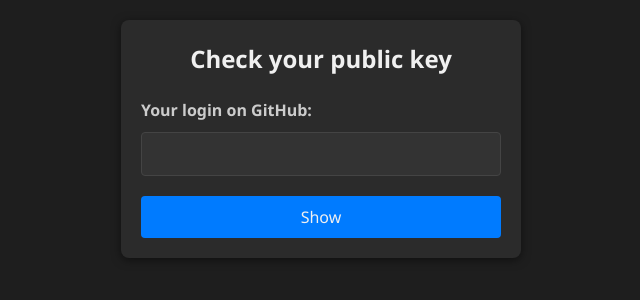
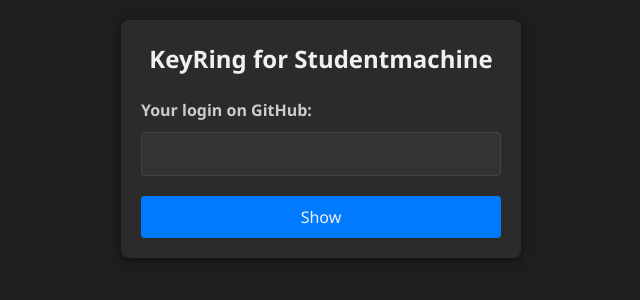
Before and after one commit to marcin-filipiak/cpp_studentmachine, a PHP site: page /keyring/index.php in a window 1280 px wide. Shown: the top 300 px of the page, without its empty margins (319-959 px from the left). Run offline with PHP 8.4, Linux system fonts and the light colour scheme.

Commit message:
Update index.php

```diff
--- a/server/src/keyring/index.php
+++ b/server/src/keyring/index.php
@@ -126,7 +126,7 @@
 
     <div class="container">
         <form action="" method="post">
-            <h1>Check your public key</h1>
+            <h1>KeyRing for Studentmachine</h1>
             <label for="filename">Your login on GitHub:</label>
             <input type="text" id="filename" name="filename" required>
             <button type="submit">Show</button>
```
